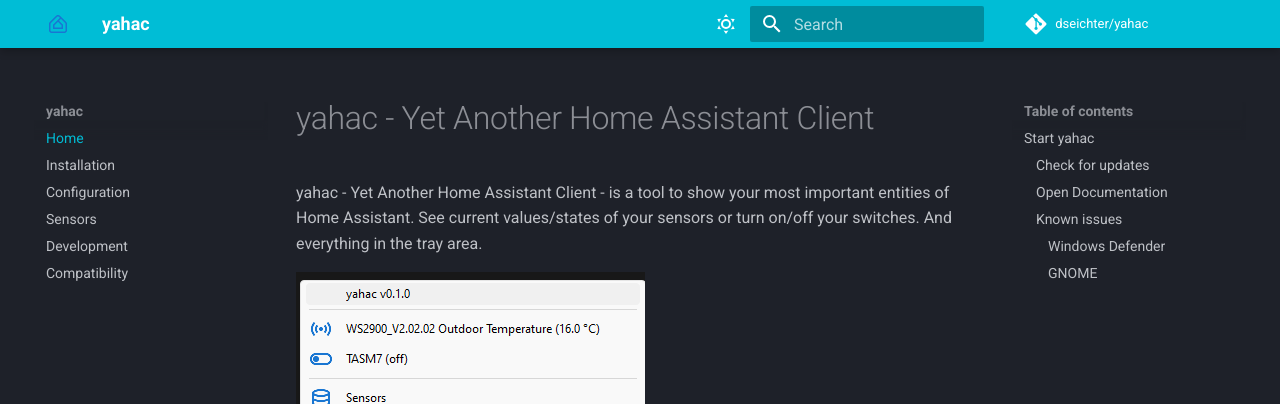
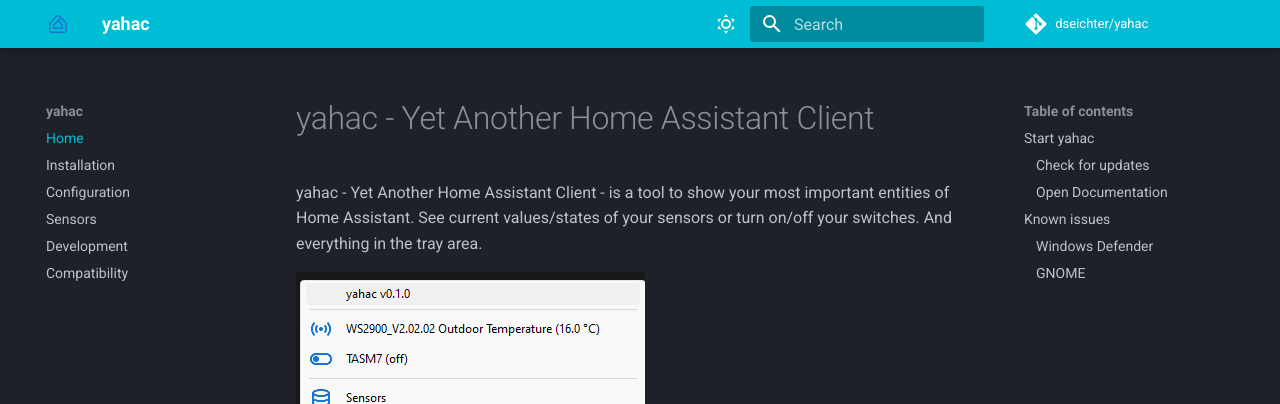
Before and after one commit to dseichter/yahac, an MkDocs documentation site: the page built from docs/docs/index.md, in a window 1280 px wide and 900 px high. Shown: the top 404 px of the window. Built offline with MkDocs 1.6.1 and Material for MkDocs 9.7.7, drawn with Linux system fonts in a browser that asks for light colours; comment, search, counter and statistics services are not loaded.

Commit message:
Fix headings

```diff
--- a/docs/docs/index.md
+++ b/docs/docs/index.md
@@ -21,10 +21,10 @@
 
 This will open this documentation.
 
-### Known issues
+## Known issues
 
-#### Windows Defender
+### Windows Defender
 There is a false positive alert after downloading the windows binary [#34](https://github.com/dseichter/yahac/issues/34). Exclude this file from your Windows Defender. I am working on it.
 
-#### GNOME
+### GNOME
 GNOME does not support Tray Menu out of the box. There are serveral solutions to enable a tray menu within GNOME. I can't recommend any of them at the moment.
```
